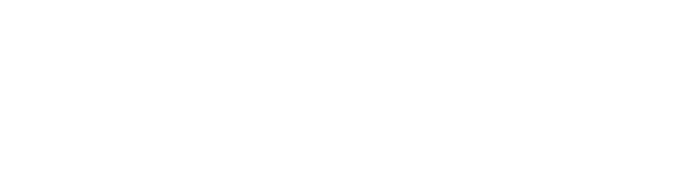
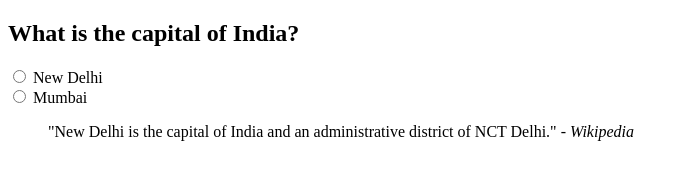
Before and after one commit to acciojob/trivia-karansarda121, a website: page main.html in a window 1280 px wide. Shown: the whole page, without its empty margins (0-688 px from the left). Drawn offline with Linux system fonts and the light colour scheme.

Commit message:
created a submission

```diff
--- a/main.html
+++ b/main.html
@@ -1,15 +1,32 @@
 <!DOCTYPE html>
-
-<html>
+<html lang="en">
 
 <head>
-	<link rel="stylesheet" href="styles.css">
+    <meta charset="UTF-8">
+    <meta name="viewport" content="width=device-width, initial-scale=1.0">
+    <title>Quiz: What is the capital of India?</title>
+    <link rel="stylesheet" href="styles.css">
 </head>
 
 <body>
-	<!-- the entire body must be written by student -->
-    <script type="text/javascript" src="./script.js">
-</script>
+
+    <!-- Question with Radio Buttons -->
+    <section>
+        <h1>What is the capital of India?</h1>
+        <form>
+            <input type="radio" id="delhi" name="capital" value="New Delhi">
+            <label for="delhi">New Delhi</label><br>
+
+            <input type="radio" id="mumbai" name="capital" value="Mumbai">
+            <label for="mumbai">Mumbai</label><br>
+        </form>
+    </section>
+
+    <!-- Blockquote with styling -->
+    <blockquote>
+        "New Delhi is the capital of India and an administrative district of NCT Delhi."
+        <cite>- Wikipedia</cite>
+    </blockquote>
 
 </body>
 
```
